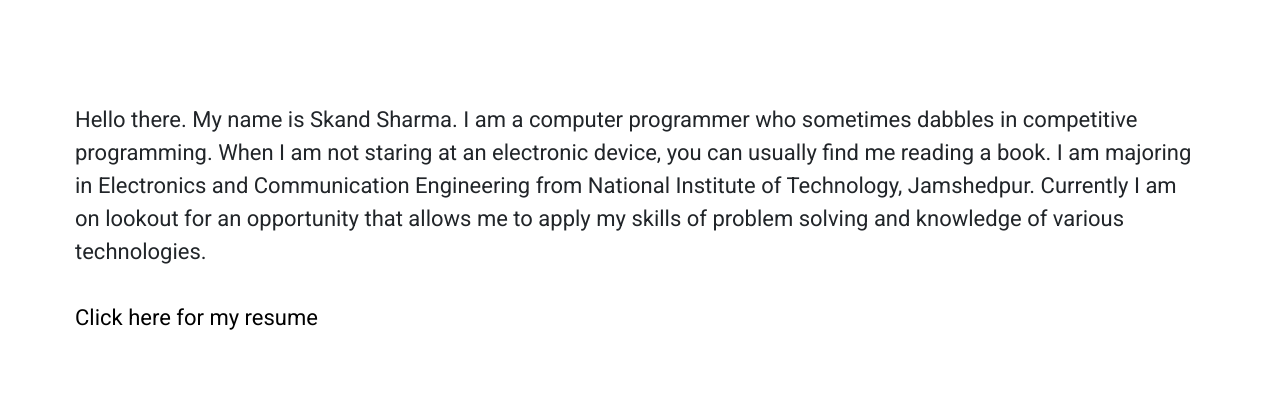
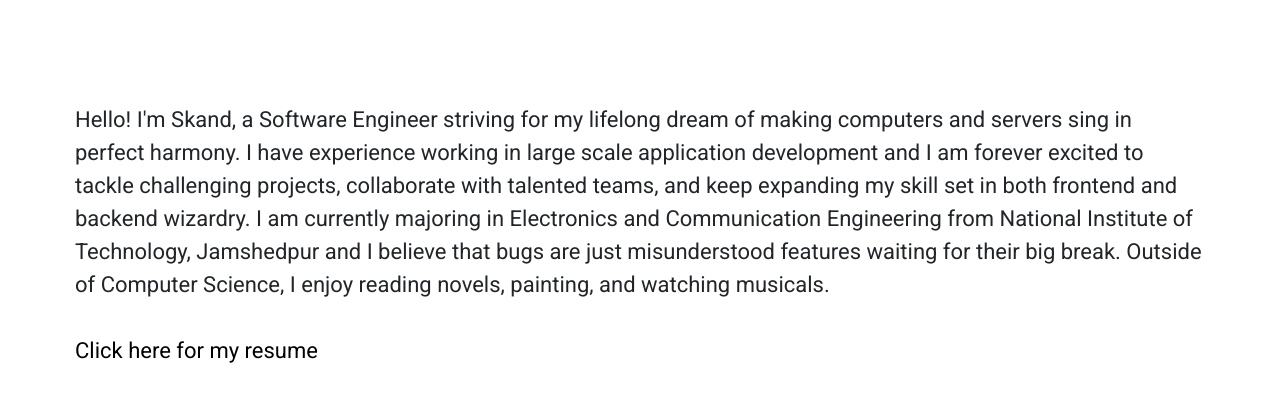
Before and after one commit to skand1110/portfolio-website, a plain HTML site: page index.html in a window 1280 px wide. Shown: the part 857-1274 px from the top of the page. Drawn offline with nearby package versions, Linux system fonts and the light colour scheme; a web font is replaced by a local one.

Commit message:
changed summary and updated resume

```diff
--- a/index.html
+++ b/index.html
@@ -41,15 +41,19 @@
         <section class="text-bloc" id="about">
 
             <p>
-                        Hello there. My name is Skand Sharma. I am a computer programmer who sometimes
-                        dabbles in competitive programming. When I am not staring at an electronic device, you can usually
-                        find me reading a book.
+                Hello! I'm Skand, a Software Engineer striving for my lifelong dream of making computers and servers
+                sing in perfect harmony. I have experience working in large scale application development and I am
+                forever
+                excited to tackle challenging projects, collaborate with talented teams, and keep expanding my skill
+                set in both frontend and backend wizardry.
+                I am currently majoring in Electronics and Communication Engineering from National Institute of
+                Technology,
+                Jamshedpur and I believe that bugs are just misunderstood features waiting for their big break.
 
-                        I am majoring in Electronics and Communication Engineering from National Institute of Technology,
-                        Jamshedpur.
-                        Currently I am on lookout for an opportunity that allows me to apply my skills of problem solving
-                        and knowledge of various technologies.
-                        <br> <br><a class="link" href="assets/Skand_Sharma.pdf" download = "Skand Sharma">Click here for my resume</a>
+                Outside of Computer Science, I enjoy reading novels, painting, and watching musicals.
+
+                <br> <br><a class="link" href="assets/Skand Sharma.pdf" download="Skand Sharma">Click here for my
+                    resume</a>
 
             </p>
         </section>
@@ -63,9 +67,11 @@
                 <div class="col-lg-4 mt-4">
                     <div class="card">
                         <div class="card-body">
-                                    <h4 class="card-title"><a href="https://github.com/skand1110/book-jar" class="link">BookJar</a></h4>
+                            <h4 class="card-title"><a href="https://github.com/skand1110/book-jar"
+                                    class="link">BookJar</a></h4>
                             <p class="card-text">
-                                        BookJar is a social media website where users can add books to their virtual bookshelves.
+                                BookJar is a social media website where users can add books to their virtual
+                                bookshelves.
                                 Now, unlike in Alexandria, your library can never be burnt.
                             </p>
                         </div>
@@ -75,7 +81,8 @@
                 <div class="col-lg-4 mt-4">
                     <div class="card portfolioContent">
                         <div class="card-body">
-                                    <h4 class="card-title"><a href="https://github.com/skand1110/lyric-search-app" class="link">LyricSearch</a></h4>
+                            <h4 class="card-title"><a href="https://github.com/skand1110/lyric-search-app"
+                                    class="link">LyricSearch</a></h4>
                             <p class="card-text">
                                 A website for finding lyrics to your favourite songs, so you don't have to
                                 make them up! This is a MERN stack based project implemented using Musixmatch API.
@@ -87,9 +94,11 @@
                 <div class="col-lg-4 mt-4">
                     <div class="card portfolioContent">
                         <div class="card-body">
-                                    <h4 class="card-title"><a href="https://github.com/skand1110/snake-game" class="link">Snake game in C++</a></h4>
+                            <h4 class="card-title"><a href="https://github.com/skand1110/snake-game" class="link">Snake
+                                    game in C++</a></h4>
                             <p class="card-text">
-                                        It's not much but I love to recreate addictive retro games. Here I used OOPS concepts and
+                                It's not much but I love to recreate addictive retro games. Here I used OOPS concepts
+                                and
                                 COORD library to create the game. Ironically, not made in Python.
                             </p>
                         </div>
@@ -101,10 +110,12 @@
                 <div class="col-lg-4 mt-4">
                     <div class="card portfolioContent">
                         <div class="card-body">
-                                    <h4 class="card-title"><a href="https://github.com/skand1110/DSA-questions" class="link">450DSA</a></h4>
+                            <h4 class="card-title"><a href="https://github.com/skand1110/DSA-questions"
+                                    class="link">450DSA</a></h4>
                             <p class="card-text">
                                 Maintained a GitHub repository for the solutions of 450 DSA sheet.
-                                        I started this to ensure daily practice and improve my skills in Data Structures and Algorithms.
+                                I started this to ensure daily practice and improve my skills in Data Structures and
+                                Algorithms.
                             </p>
                         </div>
                     </div>
@@ -113,7 +124,8 @@
                 <div class="col-lg-4 mt-4">
                     <div class="card portfolioContent">
                         <div class="card-body">
-                                    <h4 class="card-title"><a href="https://scorekeeper-website.netlify.app/" class="link">ScoreKeeper</a></h4>
+                            <h4 class="card-title"><a href="https://scorekeeper-website.netlify.app/"
+                                    class="link">ScoreKeeper</a></h4>
                             <p class="card-text">
                                 Scorekeeper is a virtual scorekeeping website for two players.
                                 Tech stack used: HTML, CSS, JavaScript, bootstrap
@@ -125,8 +137,10 @@
                 <div class="col-lg-4 mt-4">
                     <div class="card portfolioContent">
                         <div class="card-body">
-                                    <h4 class="card-title"><a href="https://skandjsharma.blogspot.com/" class="link">Blog App</a></h4>
-                                    <p class="card-text">A blog page where I<br> write poems quite frequently;<br>all except Haikus </p>
+                            <h4 class="card-title"><a href="https://skandjsharma.blogspot.com/" class="link">Blog
+                                    App</a></h4>
+                            <p class="card-text">A blog page where I<br> write poems quite frequently;<br>all except
+                                Haikus </p>
 
                         </div>
                     </div>
@@ -144,14 +158,16 @@
                     <div class="row justify-content-center">
                         <div class="social-menu">
                             <ul>
-                                <li><a href="https://github.com/skand1110" target="blank"><i class="fab fa-github"></i></i></a>
+                                <li><a href="https://github.com/skand1110" target="blank"><i
+                                            class="fab fa-github"></i></i></a>
                                 </li>
                                 <li><a href="mailto:skandjsharma@gmail.com" target="blank"><i
                                             class="fa fa-envelope"></i></a>
                                 </li>
                                 <li><a href="https://www.linkedin.com/in/skand-sharma-737b30218/" target="blank"><i
                                             class="fab fa-linkedin-in"></i></a></li>
-                                <li><a href="https://leetcode.com/skand1110/"><i class="fa fa-code" target="blank"></i></a>
+                                <li><a href="https://leetcode.com/skand1110/"><i class="fa fa-code"
+                                            target="blank"></i></a>
                                 </li>
                             </ul>
                         </div>
```
Also changed, not shown: 2 other files. Lines whose indentation alone changed are shown as unchanged.
